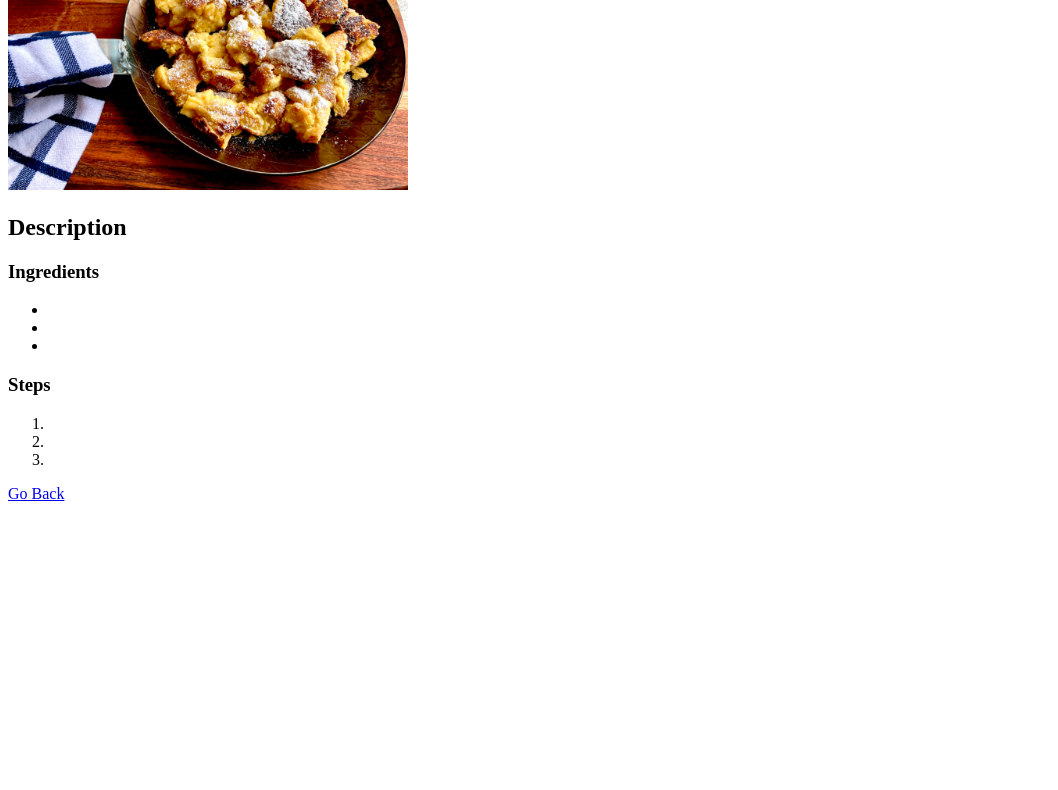
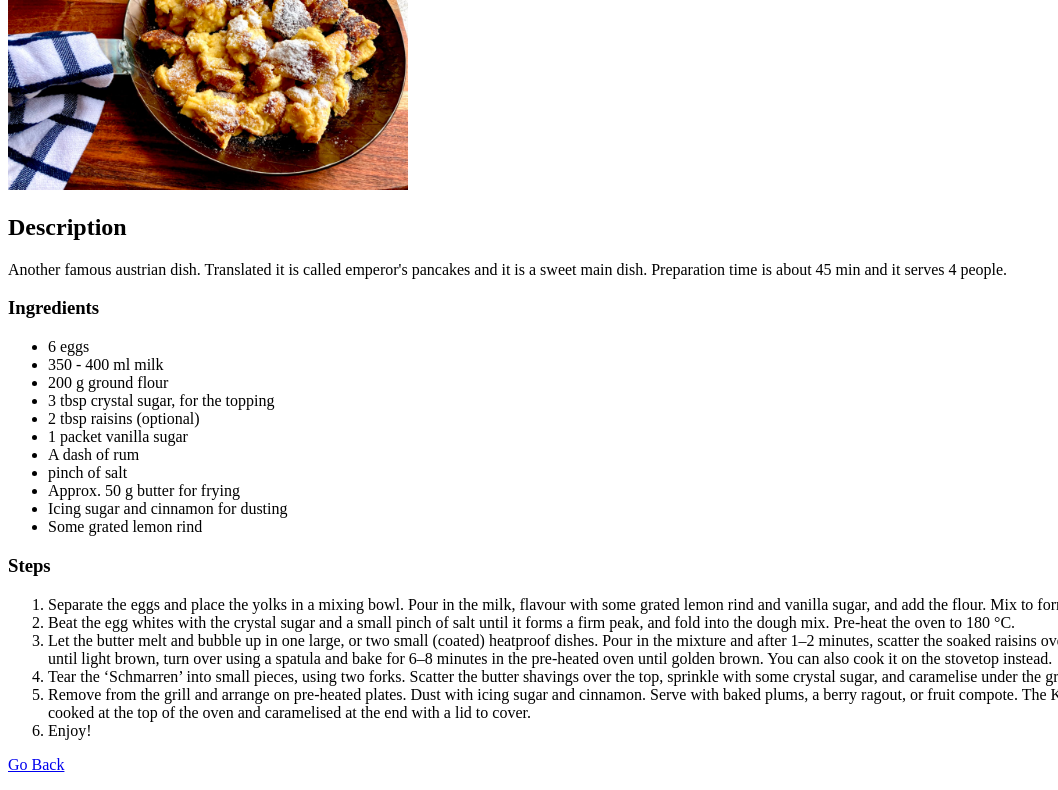
Before and after one commit to DennisH4us/odin-recipes, a plain HTML site: page recipes/kaiserschmarren.html in a window 1280 px wide. Shown: the part 190-980 px from the top of the page, without its empty margins (0-1058 px from the left). Before the commit the page ends 800 px from the top, so only its background shows below. Drawn offline with Linux system fonts and the light colour scheme.

Commit message:
updated content of kaiserschmarren.html

```diff
--- a/recipes/kaiserschmarren.html
+++ b/recipes/kaiserschmarren.html
@@ -5,21 +5,33 @@
     <title>Kaiserschmarren</title>
 </head>
 <body>
-    <h1>Kaiserschmarren</h1>
+    <h1>Kaiserschmarren (Chopped pancakes)</h1>
    <img src="../img/kaiserschmarren.jpg" width="400" alt="picture of a Kaiserschmarren">
     <h2>Description</h2>
-
+    Another famous austrian dish. Translated it is called emperor's pancakes and it is a sweet main dish.
+    Preparation time is about 45 min and it serves 4 people.
     <h3>Ingredients</h3>
     <ul>
-        <li></li>
-        <li></li>
-        <li></li>
+        <li>6 eggs</li>
+        <li>350 - 400 ml milk</li>
+        <li>200 g ground flour</li>
+        <li>3 tbsp crystal sugar, for the topping</li>
+        <li>2 tbsp raisins (optional)</li>
+        <li>1 packet vanilla sugar</li>
+        <li>A dash of rum</li>
+        <li>pinch of salt</li>
+        <li>Approx. 50 g butter for frying</li>
+        <li>Icing sugar and cinnamon for dusting</li>
+        <li>Some grated lemon rind</li>
     </ul>
     <h3>Steps</h3>
     <ol>
-        <li></li>
-        <li></li>
-        <li></li>
+        <li>Separate the eggs and place the yolks in a mixing bowl. Pour in the milk, flavour with some grated lemon rind and vanilla sugar, and add the flour. Mix to form a smooth dough.</li>
+        <li>Beat the egg whites with the crystal sugar and a small pinch of salt until it forms a firm peak, and fold into the dough mix. Pre-heat the oven to 180 °C.</li>
+        <li>Let the butter melt and bubble up in one large, or two small (coated) heatproof dishes. Pour in the mixture and after 1–2 minutes, scatter the soaked raisins over the top. Cook the underside until light brown, turn over using a spatula and bake for 6–8 minutes in the pre-heated oven until golden brown. You can also cook it on the stovetop instead.</li>
+        <li>Tear the ‘Schmarren’ into small pieces, using two forks. Scatter the butter shavings over the top, sprinkle with some crystal sugar, and caramelise under the grill at a high heat.</li>
+        <li>Remove from the grill and arrange on pre-heated plates. Dust with icing sugar and cinnamon. Serve with baked plums, a berry ragout, or fruit compote. The Kaiserschmarren can also be cooked at the top of the oven and caramelised at the end with a lid to cover.</li>
+        <li>Enjoy!</li>
     </ol>
 
     <p>
```
